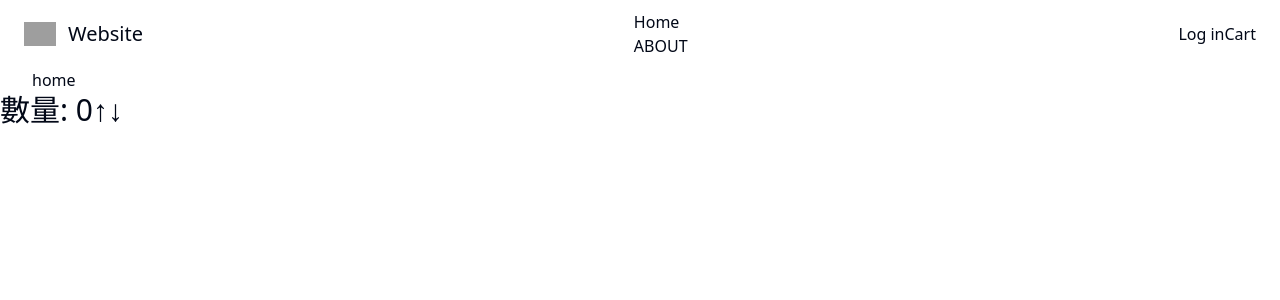
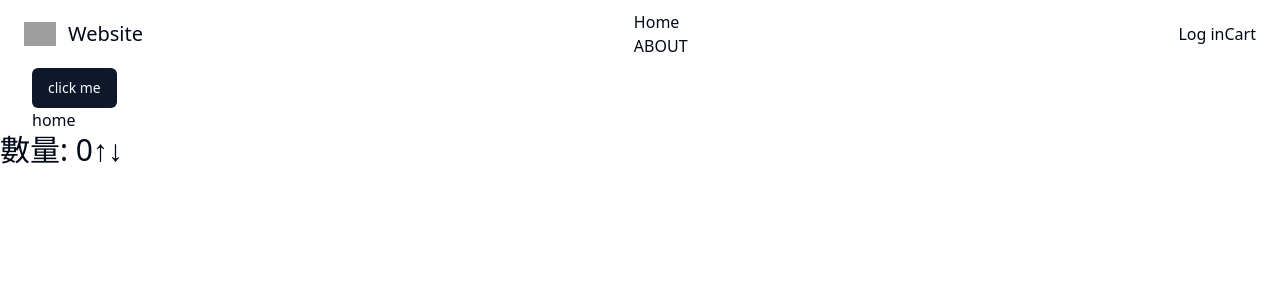
Before and after one commit to tomchen102/website, a React (Vite) app: page / in a window 1280 px wide. Shown: the top 300 px of the page. Built offline with nearby package versions, Linux system fonts and the light colour scheme; grey boxes are pictures that could not be loaded.

Commit message:
add button from shadcn-ui & fix eslint

```diff
--- a/package.json
+++ b/package.json
@@ -10,6 +10,7 @@
     "preview": "vite preview"
   },
   "dependencies": {
+    "@radix-ui/react-slot": "^1.0.2",
     "class-variance-authority": "^0.7.0",
     "clsx": "^2.1.0",
     "localforage": "^1.10.0",
--- /dev/null
+++ b/src/components/ui/button.tsx
@@ -0,0 +1,56 @@
+import * as React from "react"
+import { Slot } from "@radix-ui/react-slot"
+import { cva, type VariantProps } from "class-variance-authority"
+
+import { cn } from "@/lib/utils"
+
+const buttonVariants = cva(
+  "inline-flex items-center justify-center whitespace-nowrap rounded-md text-sm font-medium ring-offset-background transition-colors focus-visible:outline-none focus-visible:ring-2 focus-visible:ring-ring focus-visible:ring-offset-2 disabled:pointer-events-none disabled:opacity-50",
+  {
+    variants: {
+      variant: {
+        default: "bg-primary text-primary-foreground hover:bg-primary/90",
+        destructive:
+          "bg-destructive text-destructive-foreground hover:bg-destructive/90",
+        outline:
+          "border border-input bg-background hover:bg-accent hover:text-accent-foreground",
+        secondary:
+          "bg-secondary text-secondary-foreground hover:bg-secondary/80",
+        ghost: "hover:bg-accent hover:text-accent-foreground",
+        link: "text-primary underline-offset-4 hover:underline",
+      },
+      size: {
+        default: "h-10 px-4 py-2",
+        sm: "h-9 rounded-md px-3",
+        lg: "h-11 rounded-md px-8",
+        icon: "h-10 w-10",
+      },
+    },
+    defaultVariants: {
+      variant: "default",
+      size: "default",
+    },
+  }
+)
+
+export interface ButtonProps
+  extends React.ButtonHTMLAttributes<HTMLButtonElement>,
+    VariantProps<typeof buttonVariants> {
+  asChild?: boolean
+}
+
+const Button = React.forwardRef<HTMLButtonElement, ButtonProps>(
+  ({ className, variant, size, asChild = false, ...props }, ref) => {
+    const Comp = asChild ? Slot : "button"
+    return (
+      <Comp
+        className={cn(buttonVariants({ variant, size, className }))}
+        ref={ref}
+        {...props}
+      />
+    )
+  }
+)
+Button.displayName = "Button"
+
+export { Button, buttonVariants }
--- a/src/layout/App.tsx
+++ b/src/layout/App.tsx
@@ -1,5 +1,6 @@
 import { useState } from "react"
 import { Outlet } from "react-router-dom";
+import { Button } from "@/components/ui/button.tsx";
 
 function App() {
   const [count, setCount] = useState(0)
@@ -32,6 +33,7 @@
                 </nav>
             </header>
             <div className="container mx-auto">
+                <Button>click me</Button>
                 <Outlet/>
             </div>
             <div className="text-3xl">
```
Also changed, not shown: .eslintrc.cjs, 1 other file (tests, documents, lock files or other folders).
